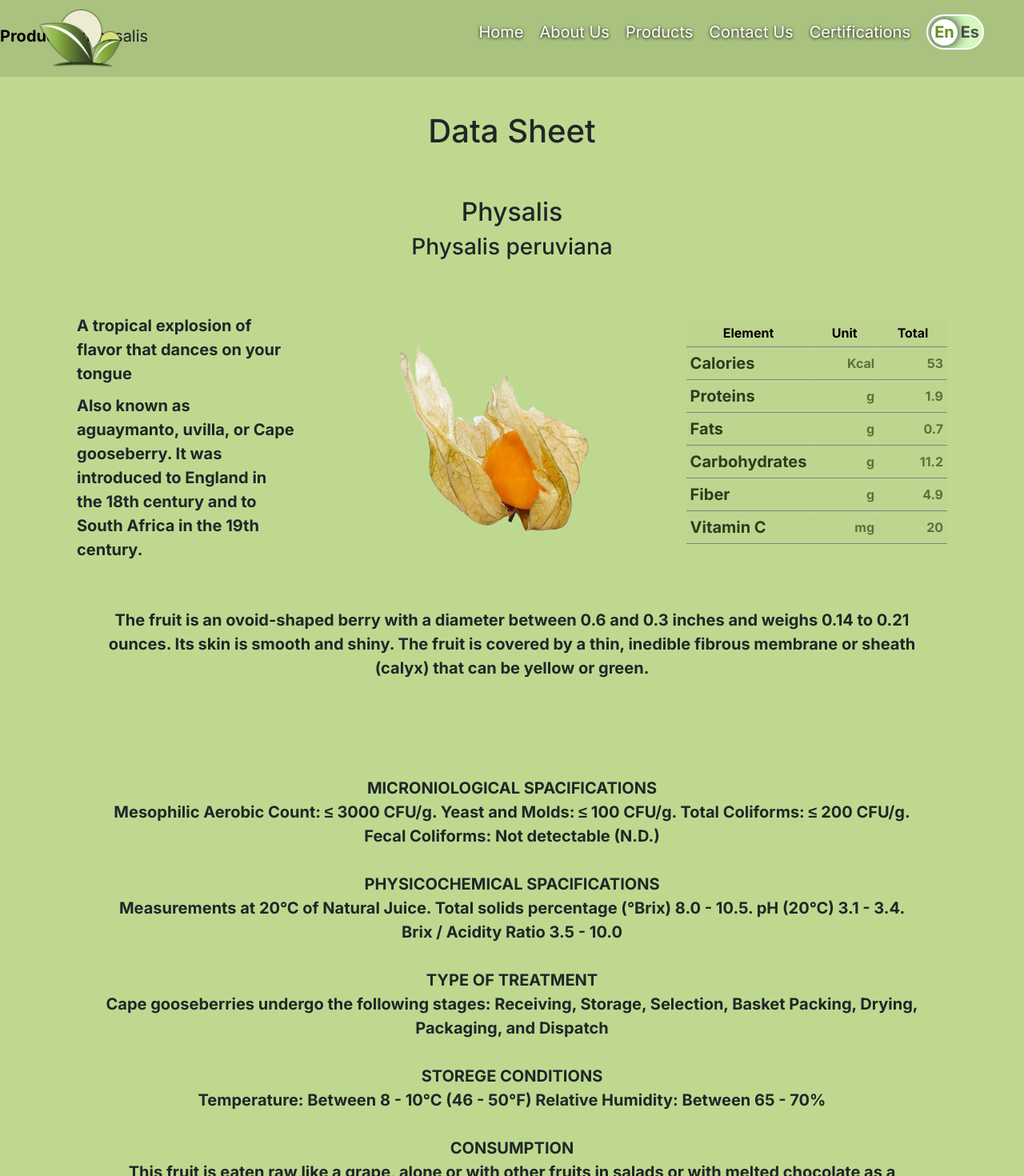
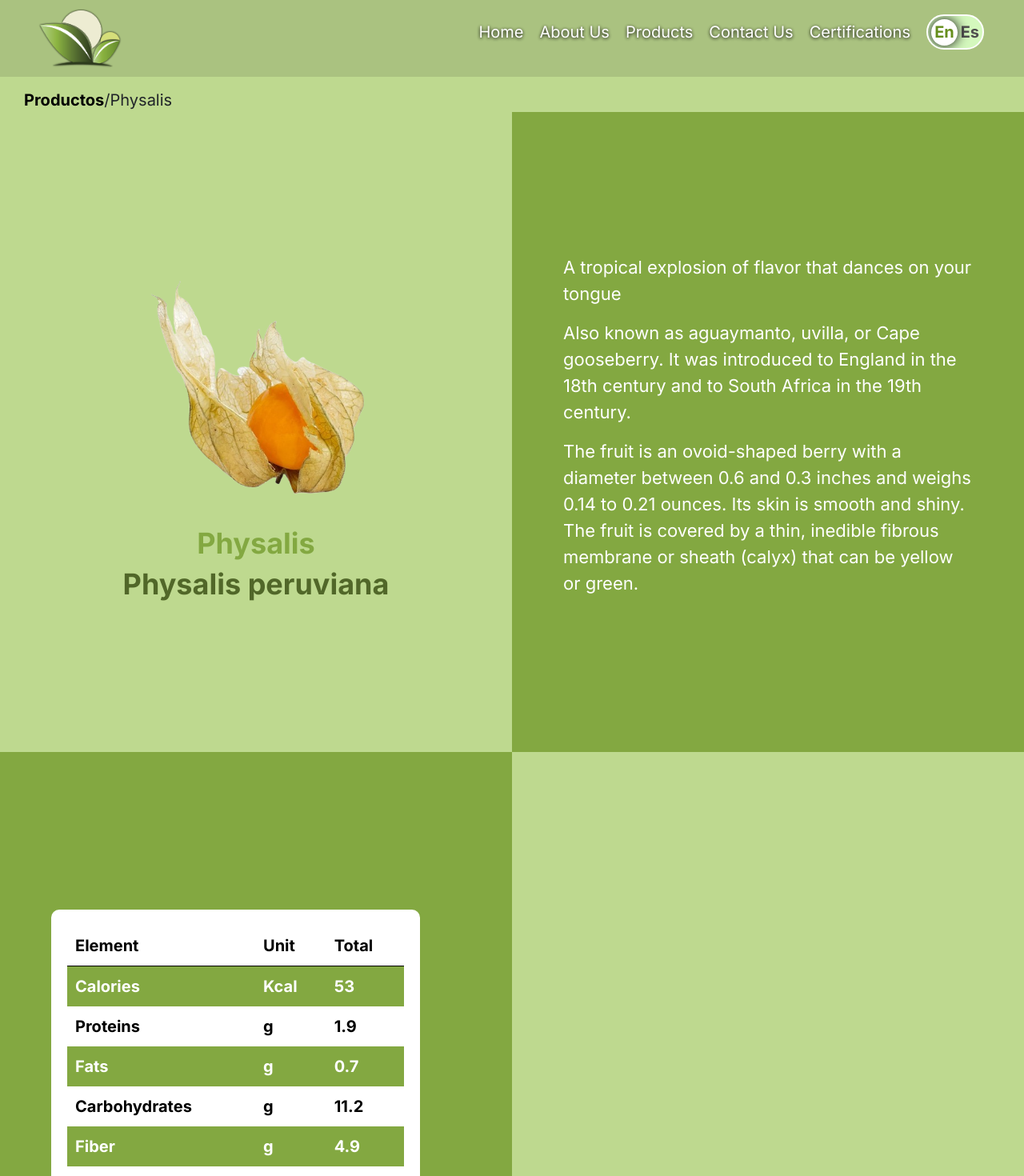
Before and after one commit to luisFPM97/AndesFruits, a React (Vite) app: page /FichaTecnica/0 in a window 1280 px wide. Shown: the top 1470 px of the page at 80% size. Built offline with nearby package versions, Linux system fonts and the light colour scheme.

Commit message:
update FichaTecnica

```diff
--- a/src/App.css
+++ b/src/App.css
@@ -970,21 +970,20 @@ footer {
   justify-content: center;
   align-items: center;
   padding-top: 60px;
-  padding-bottom: 60px;
+
   background-color:#bed98f;
-
-
   text-align: center;
   flex-direction: column;
-  gap: 50px;
+
   .rute {
     width: 100%;
     display: flex;
-    position: relative;
-    top: -30px;
     cursor: pointer;
     font-size: 20px;
 
+    height: 80px;
+    padding-left: 30px;
+    align-items: end;
     .linkP {
       text-decoration: none;
       color: black;
@@ -1073,7 +1072,84 @@ footer {
     font-size: 20px;
     font-weight: bold;
   }
-
+  .fichaTecnicaPrueba{
+    width: 100%;
+    height: auto;
+    .sectionInfo{
+      display: flex;
+      width: 100%;
+      height: 100vh;
+      .first, .second{
+        width: 50%;
+        display: flex;
+        flex-direction: column;
+        justify-content: center;
+        align-items: center;
+        padding-left: 5%;
+        padding-right: 5%;
+        padding-top: 120px;
+        padding-bottom: 120px;
+        font-size: 22px;
+        text-align: left;
+        img{
+          width: 70%;
+        }
+        h1{
+          font-size: 36px;
+          color: #83A841;
+          font-weight: bolder;
+        }
+        h2{
+          font-size: 36px;
+          color: #516729;
+          font-weight: bold;
+        }
+        .table{
+
+          width: 90%;
+          display: flex;
+          justify-content: center;
+          align-items: center;
+          padding: 20px;
+          background-color: white;
+          border-radius: 10px;
+          table{
+            width: 100%;
+            font-size: 20px;
+            font-weight: bold;
+            border-collapse: collapse;
+            thead{
+              border: none;
+            }
+            tr{
+              background-color: #83A841;
+              color: white;
+              border: none;
+            }
+            th,td{
+
+              padding: 10px;
+            }
+            tr:nth-child(even){
+              background-color: white;
+              color: black;
+            }
+            tr:nth-child(odd){
+              background-color: #83A841;
+              color: white;
+            }
+          }
+        }
+      }
+      .second{
+        background-color: #83A841;
+        color: white;
+        font-weight:400;
+        text-align: left;
+        align-items: start;
+      }
+    }
+  }
 }
 /*certificaciones*/
 .certificaciones {
--- a/src/component/FichaTecnica.jsx
+++ b/src/component/FichaTecnica.jsx
@@ -47,23 +47,30 @@ const FichaTecnica = ({ productos, productid }) => {
         <span>/</span>
         <span>{product.title}</span>
       </div>
-      <h1>{product.ftitle}</h1>
-      <div className="ftTitle">
-        <h2>{product.title}</h2>
-        <h3>{product.scientificName}</h3>
+
+      <div className="fichaTecnicaPrueba">
+        <section className="sectionInfo">
+          <div className="first">
+              <img src={product.image} alt="" />
+              <h1>{product.title}</h1>
+              <h2>{product.scientificName}</h2>
           </div>
-      <div className="content">
-        <div className="info">
-          <span>{product.phrase}</span>
-          <span>{product.curiousFact}</span>
+          <div className="second">
+              <p>
+                {product.phrase}
+              </p>
+              <p>
+                {product.curiousFact}
+              </p>
+              <p>
+                {product.description}
+              </p>
           </div>
-
-        <div className="img">
-          <img src={product.image} alt="" />
-        </div>
-
+        </section>
+        <section className="sectionInfo">
+          <div className="second">
             <div className="table">
-          <table>
+              <table >
                 <thead>
                   <th>Element</th>
                   <th>Unit</th>
@@ -81,30 +88,33 @@ const FichaTecnica = ({ productos, productid }) => {
               </table>
             </div>
           </div>
-      <div className="description">
-        <span>{product.description}</span>
-        <br />
-        <br />
-        <br />
-        <br />
-        <span>{product.t1}</span>
-        <span>{product.d1}</span>
-        <br />
-        <span>{product.t2}</span>
-        <span>{product.d2}</span>
-        <br />
-        <span>{product.t3}</span>
-        <span>{product.d3}</span>
-        <br />
-        <span>{product.t4}</span>
-        <span>{product.d4}</span>
-        <br />
-        <span>{product.t5}</span>
-        <span>{product.d5}</span>
-        <br />
-        <span>{product.t6}</span>
-        <br />
-      </div></>
+          <div className="first"></div>
+        </section>
+        <section className="sectionInfo">
+          <div className="first"></div>
+          <div className="second">
+            <span>*{product.t1}</span>
+            <p>{product.d1}</p>
+            <span>*{product.t2}</span>
+            <p>{product.d2}</p>
+            <span>*{product.t3}</span>
+            <p>{product.d3}</p>
+          </div>
+        </section>
+        <section className="sectionInfo">
+          <div className="second">
+            <span>*{product.t4}</span>
+            <p>{product.d4}</p>
+            <span>*{product.t5}</span>
+            <p>{product.d5}</p>
+            <span>*{product.t6}</span>
+          </div>
+          <div className="first">
+          </div>
+        </section>
+      </div>
+      </>
+
         )
       }
       {/*<Grafica/>*/}
```
Lines whose indentation alone changed are shown as unchanged.
